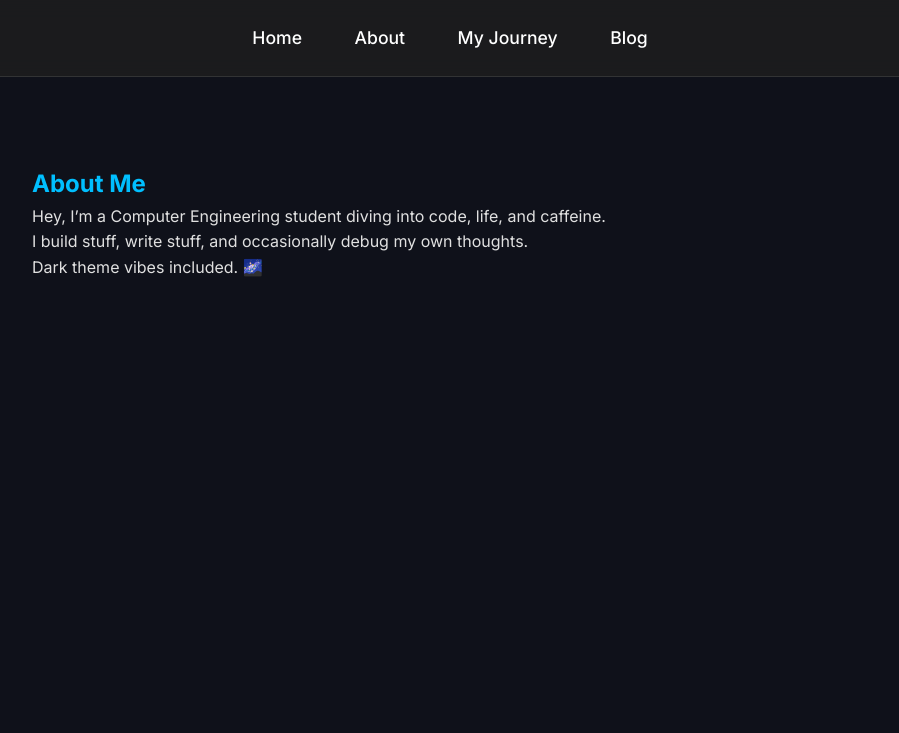
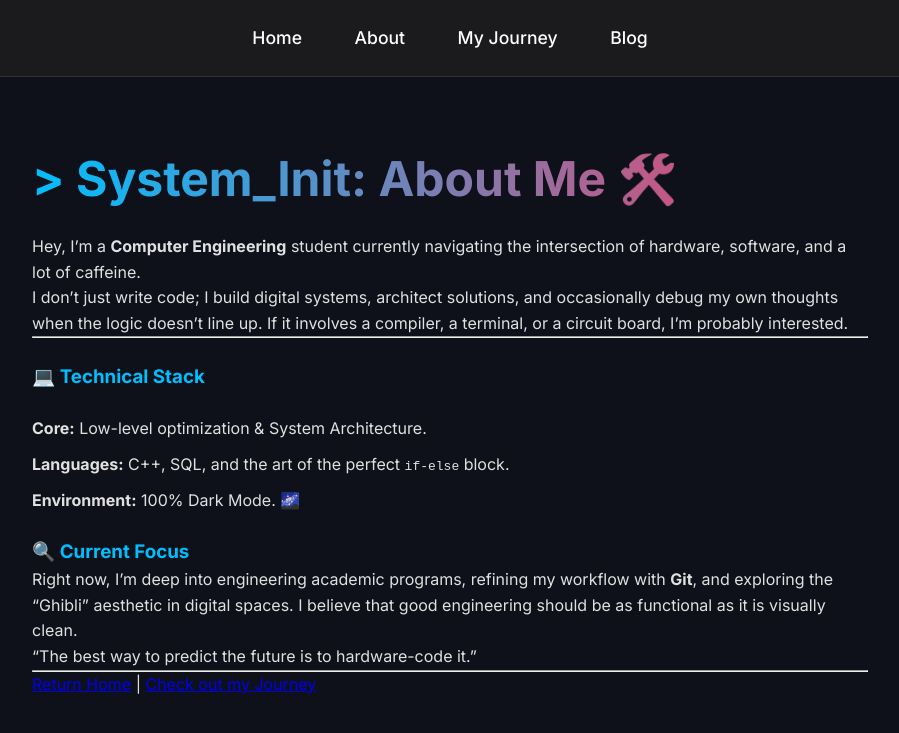
Before and after one commit to engr-ahmad-munawar/engr-ahmad-munawar.github.io-Portfolio-, a Jekyll site: the page built from about.md, in a window 1280 px wide and 900 px high. Shown: the top 733 px of the window, without its empty margins (190-1089 px from the left). Built offline with Jekyll 4.4.1, drawn with Linux system fonts in a browser that asks for light colours.

Commit message:
Update about.md

```diff
--- a/about.md
+++ b/about.md
@@ -3,9 +3,23 @@ layout: default
 title: About
 ---
 
-## About Me
+# > System_Init: About Me 🛠️
 
-Hey, I’m a Computer Engineering student diving into code, life, and caffeine.
-I build stuff, write stuff, and occasionally debug my own thoughts.
+Hey, I’m a **Computer Engineering** student currently navigating the intersection of hardware, software, and a lot of caffeine.
 
-Dark theme vibes included. 🌌
+I don’t just write code; I build digital systems, architect solutions, and occasionally debug my own thoughts when the logic doesn't line up. If it involves a compiler, a terminal, or a circuit board, I’m probably interested.
+
+---
+
+### 💻 Technical Stack
+* **Core:** Low-level optimization & System Architecture.
+* **Languages:** C++, SQL, and the art of the perfect `if-else` block.
+* **Environment:** 100% Dark Mode. 🌌
+
+### 🔍 Current Focus
+Right now, I'm deep into engineering academic programs, refining my workflow with **Git**, and exploring the "Ghibli" aesthetic in digital spaces. I believe that good engineering should be as functional as it is visually clean.
+
+> "The best way to predict the future is to hardware-code it."
+
+---
+[Return Home](/) | [Check out my Journey](/journey)
```
